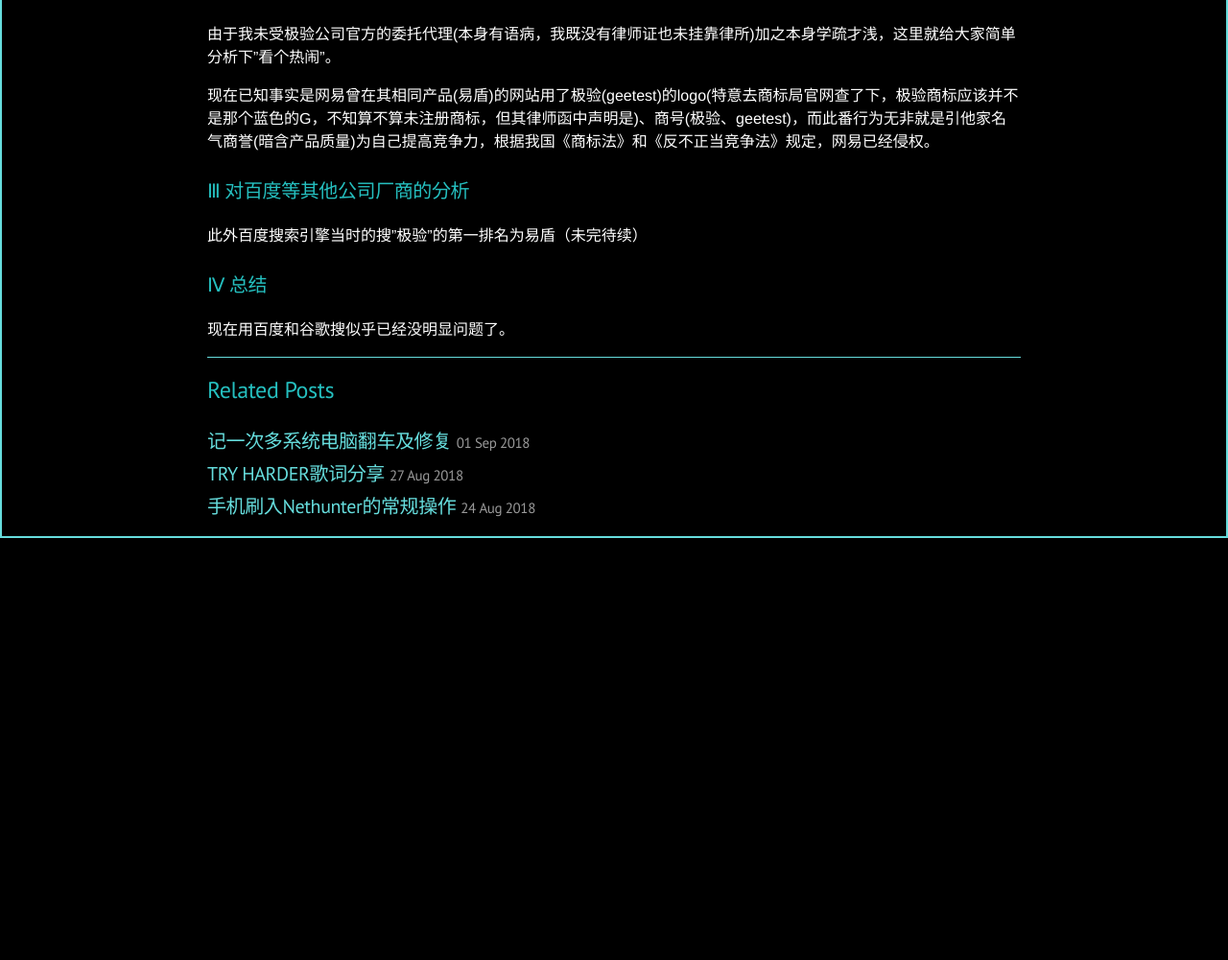
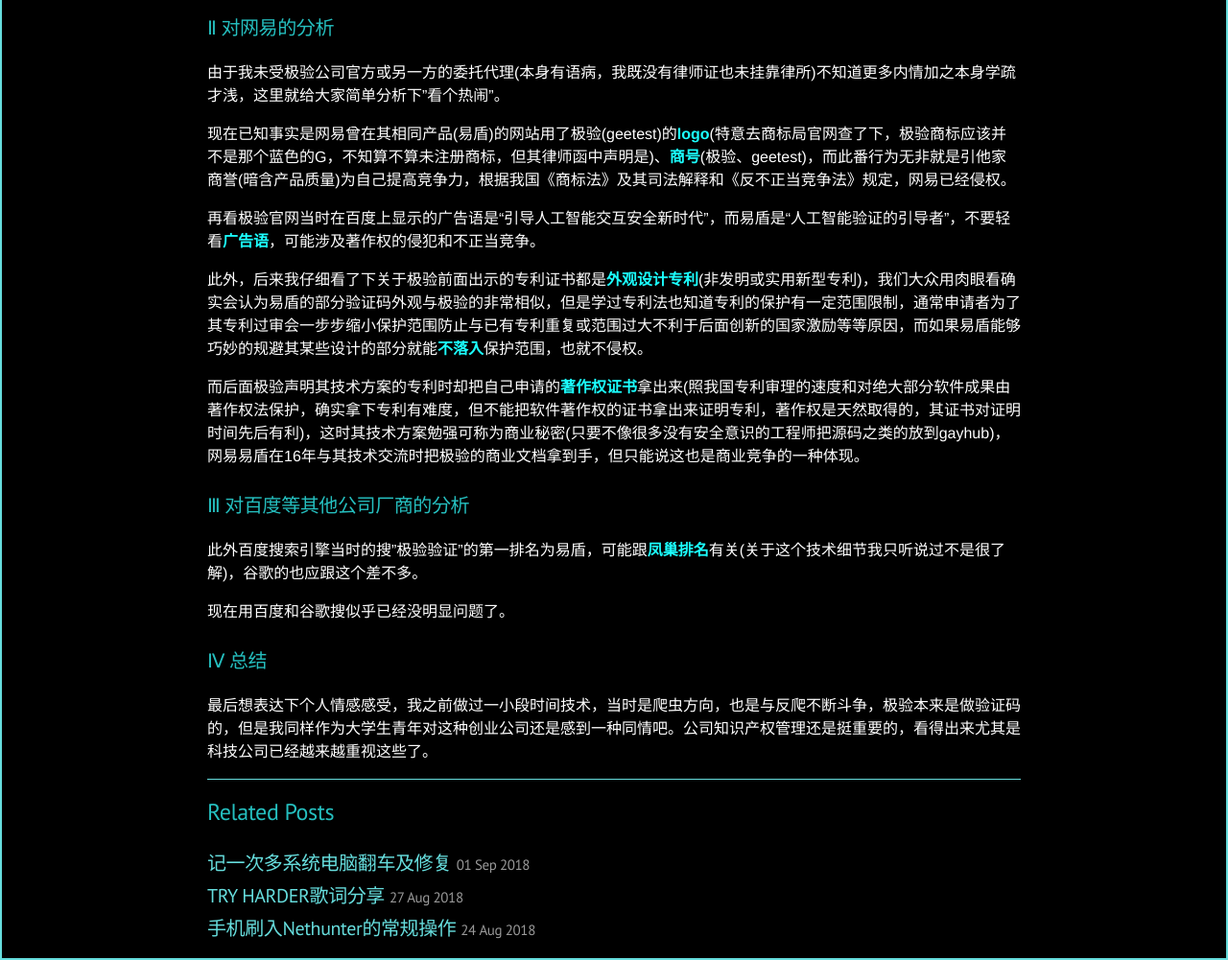
Before and after one commit to nec2017/nec2017.github.io, a Jekyll site: the page built from _posts/2018-9-17-geetestvsnetease.md, in a window 1280 px wide and 1400 px high, scrolled down 335 px. Shown: the part 399-1400 px from the top of the window at 96% size. Built offline with Jekyll 4.4.1, drawn with Linux system fonts in a browser that asks for light colours; before the commit the page ends 1295 px from its top, so only the background shows below that; some of the changed text lies outside the part shown.

Commit message:
update article

```diff
--- a/_posts/2018-9-17-geetestvsnetease.md
+++ b/_posts/2018-9-17-geetestvsnetease.md
@@ -21,16 +21,26 @@
 
 ![mind](http://pe4eotrcd.bkt.clouddn.com/%E8%84%91%E5%9B%BE.png)
 
+现在发现，上面写的专利和域名被劫持的真实性有待商榷。
+
 ### Ⅱ 对网易的分析
 
-由于我未受极验公司官方的委托代理(本身有语病，我既没有律师证也未挂靠律所)加之本身学疏才浅，这里就给大家简单分析下"看个热闹"。
+由于我未受极验公司官方或另一方的委托代理(本身有语病，我既没有律师证也未挂靠律所)不知道更多内情加之本身学疏才浅，这里就给大家简单分析下"看个热闹"。
 
-现在已知事实是网易曾在其相同产品(易盾)的网站用了极验(geetest)的logo(特意去商标局官网查了下，极验商标应该并不是那个蓝色的G，不知算不算未注册商标，但其律师函中声明是)、商号(极验、geetest)，而此番行为无非就是引他家名气商誉(暗含产品质量)为自己提高竞争力，根据我国《商标法》和《反不正当竞争法》规定，网易已经侵权。
+现在已知事实是网易曾在其相同产品(易盾)的网站用了极验(geetest)的<strong>logo</strong>(特意去商标局官网查了下，极验商标应该并不是那个蓝色的G，不知算不算未注册商标，但其律师函中声明是)、<strong>商号</strong>(极验、geetest)，而此番行为无非就是引他家商誉(暗含产品质量)为自己提高竞争力，根据我国《商标法》及其司法解释和《反不正当竞争法》规定，网易已经侵权。
+
+再看极验官网当时在百度上显示的广告语是“引导人工智能交互安全新时代”，而易盾是“人工智能验证的引导者”，不要轻看<strong>广告语</strong>，可能涉及著作权的侵犯和不正当竞争。
+
+此外，后来我仔细看了下关于极验前面出示的专利证书都是<strong>外观设计专利</strong>(非发明或实用新型专利)，我们大众用肉眼看确实会认为易盾的部分验证码外观与极验的非常相似，但是学过专利法也知道专利的保护有一定范围限制，通常申请者为了其专利过审会一步步缩小保护范围防止与已有专利重复或范围过大不利于后面创新的国家激励等等原因，而如果易盾能够巧妙的规避其某些设计的部分就能<strong>不落入</strong>保护范围，也就不侵权。
+
+而后面极验声明其技术方案的专利时却把自己申请的<strong>著作权证书</strong>拿出来(照我国专利审理的速度和对绝大部分软件成果由著作权法保护，确实拿下专利有难度，但不能把软件著作权的证书拿出来证明专利，著作权是天然取得的，其证书对证明时间先后有利)，这时其技术方案勉强可称为商业秘密(只要不像很多没有安全意识的工程师把源码之类的放到gayhub)，网易易盾在16年与其技术交流时把极验的商业文档拿到手，但只能说这也是商业竞争的一种体现。
 
 ### Ⅲ 对百度等其他公司厂商的分析
 
-此外百度搜索引擎当时的搜"极验"的第一排名为易盾（未完待续）
+此外百度搜索引擎当时的搜"极验验证"的第一排名为易盾，可能跟<strong>凤巢排名</strong>有关(关于这个技术细节我只听说过不是很了解)，谷歌的也应跟这个差不多。
+
+现在用百度和谷歌搜似乎已经没明显问题了。
 
 ### Ⅳ 总结
 
-现在用百度和谷歌搜似乎已经没明显问题了。
+最后想表达下个人情感感受，我之前做过一小段时间技术，当时是爬虫方向，也是与反爬不断斗争，极验本来是做验证码的，但是我同样作为大学生青年对这种创业公司还是感到一种同情吧。公司知识产权管理还是挺重要的，看得出来尤其是科技公司已经越来越重视这些了。
```
